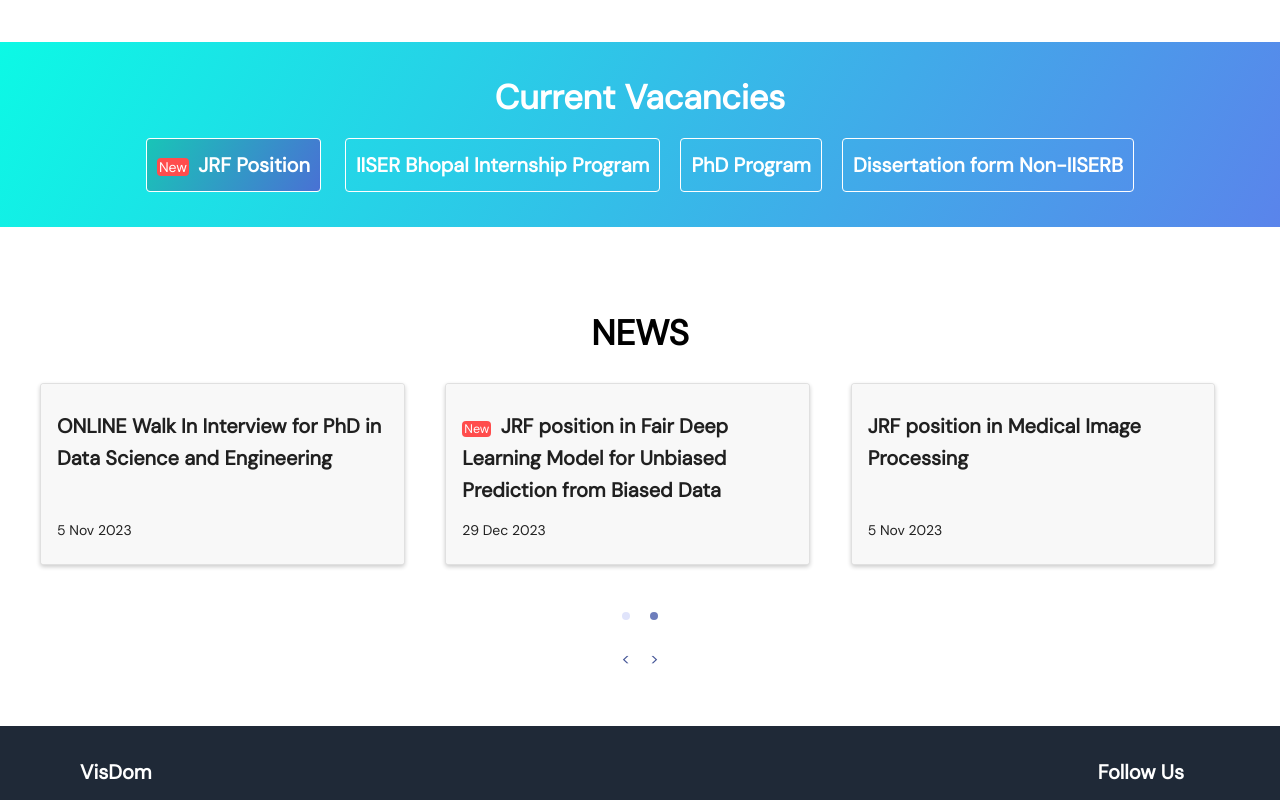
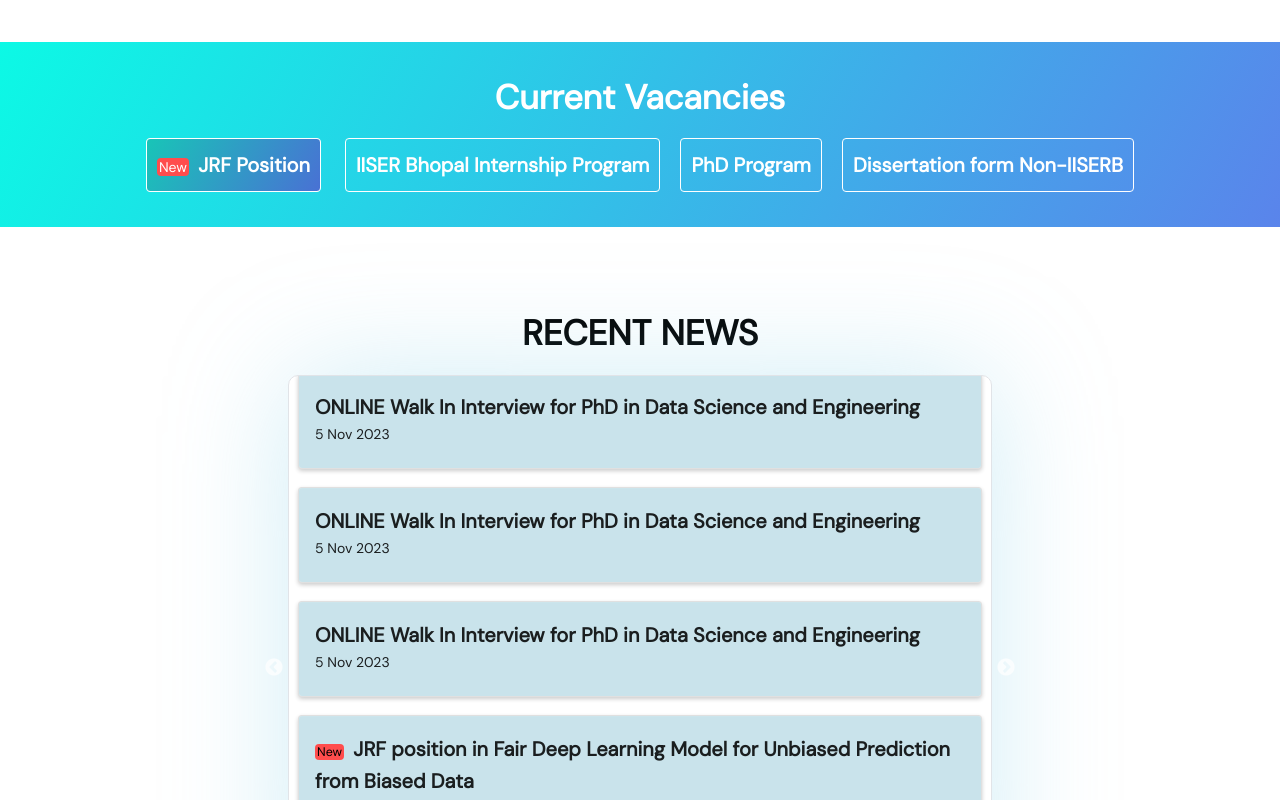
Before and after one commit to kunaljangid01/kunaljangid01.github.io, a React (Create React App) app: page / in a window 1280 px wide. Shown: the part 740-1540 px from the top of the page. Built offline with nearby package versions, Linux system fonts and the light colour scheme; some icons are missing.

Commit message:
Initial commit

```diff
--- a/public/data/news.json
+++ b/public/data/news.json
@@ -28,4 +28,27 @@
     }
 
 
+
+
+
+
+
+
+    ,
+    {
+        "title": "ONLINE Walk In Interview for PhD in Data Science and Engineering",
+        "link": "https://www.iiserb.ac.in/assets/all_upload/off_academic_affairs/results/Advertisement_Walk%20In_Interview_August_2023_PhD_Admission.pdf",
+        "image": "",
+        "date": "5 Nov 2023",
+        "isnew": false
+    },
+    {
+        "title": "ONLINE Walk In Interview for PhD in Data Science and Engineering",
+        "link": "https://www.iiserb.ac.in/assets/all_upload/off_academic_affairs/results/Advertisement_Walk%20In_Interview_August_2023_PhD_Admission.pdf",
+        "image": "",
+        "date": "5 Nov 2023",
+        "isnew": false
+    }
+
+
 ]
--- a/src/App.js
+++ b/src/App.js
@@ -13,8 +13,8 @@
       <NavBar />
       <HeroSection />
       <UsefulLinks />
-      <News />
-      {/* <NewsCopySection/> */}
+      {/* <News /> */}
+      <NewsCopySection/>
       <Footer />
     </div>
     </>
--- a/src/components/Footer/Footer.jsx
+++ b/src/components/Footer/Footer.jsx
@@ -7,7 +7,7 @@
         {/* Left Section */}
         <div className="w-full md:w-1/2 flex p-4 flex-col border-box md:pl-16">
           <h5 className="text-xl font-bold mb-3">VisDom</h5>
-          <p>203 - VisDom Lab, Main(Plasma) Building,</p>
+          <p>203 - VisDom Lab, Main (Plasma) Building,</p>
           <p>IISER Bhopal</p>
           <p>Phone No.: +91 755 269 2689</p>
         </div>
--- a/src/components/Members/MembersSection/MemberCard/MemberCard.jsx
+++ b/src/components/Members/MembersSection/MemberCard/MemberCard.jsx
@@ -61,7 +61,10 @@
                             {
                                 props.email &&
                                 <div style={{  color: "#574E4F" }}>
-                                     Email: <span style={{ cursor: 'pointer', textDecoration: 'underline' }}>{email}</span>
+                                     {/* Email: <span style={{ cursor: 'pointer', textDecoration: 'underline' }}>{email}</span> */}
+                                      <b>Email:</b><Button  onClick={toggleEmail} style={{margin:'auto', color:'#574E4F', fontSize:'14.5px'}} className=''>
+                                        <span style={{ textTransform: 'lowercase', cursor: 'pointer', textDecoration: 'underline' }}>{email}</span>
+                                    </Button>
                                 </div>
                             }
                             {
--- a/src/components/News/News.jsx
+++ b/src/components/News/News.jsx
@@ -95,14 +95,19 @@
                 mouseTracking
                 items={carouselItems}
                 autoPlay
-                autoPlayInterval={1300}
+                autoPlayInterval={600}
+                // autoPlayStrategy="none"
+                vertical = "true"
+
+                animationDuration={600}
+                // Duration of the slide animation for smooth transitions
                 infinite
                 dotsDisabled={false} // Enables dots for navigation, use `true` to disable
-    buttonsDisabled={true} // Disables the navigation buttons, use `false` to enable
-    responsive={{
-        0: { items: 1 },
-        1024: { items: 3 }, // Adjust to show 3 items on wider screens
-    }}
+                buttonsDisabled={true} // Disables the navigation buttons, use `false` to enable
+                responsive={{
+                    0: { items: 1 },
+                    1024: { items: 3 }, // Adjust to show 3 items on wider screens
+                }}
 
             />
         </div>
--- a/src/components/NewsCopy/NewsCopy.css
+++ b/src/components/NewsCopy/NewsCopy.css
@@ -10,10 +10,12 @@
     border-radius: 4px;
     box-shadow: 0 2px 4px 0 rgba(0,0,0,0.2);
     margin: 0.5rem;
+    /* min-height: 50px; */
     /* padding: 1rem; */
     /* padding-bottom: 1rem;
     padding-right: 1rem; */
     /* No fixed height here, as the height will be based on the content */
+    /* background-color: rgba(101, 175, 197, 0.35) ; */
 }
 
 
@@ -22,35 +24,51 @@
 .newscopyCardMui:hover{
     box-shadow: 0px 0px 5px 0px rgba(0,0,0,0.35);
     transition-duration: 0.4s;
+    background-color: rgba(26, 57, 66, 0.35);
     /* transform: scale(1.1); */
 }
 
 
 .newscopycontent{
+    box-shadow: 0px 0px 5px 0px rgba(0,0,0,0.35);
+    transition-duration: 0.4s;
+    display: flex;
+    align-items: center;
+    justify-content: center;
+    flex-direction: column;
+
+    font-size: 15px;
+    width: 50%;
+    /* background-color: rgba(101, 175, 197, 0.35) ; */
+    /* min-height: 10%; */
+    /* padding-bottom: 50px;
+    margin-bottom: 10px; */
 
 }
 
-.newscopyWrapper{
-
+/* .newscopyWrapper{
+background-color: rgba(101, 175, 197, 0.35) ;
     margin: 70px 0px;
     display: flex;
     flex-direction: column;
 
-}
+} */
 
-.newscopyCardsWrapper{
+/* .newscopyCardsWrapper{ */
+
     /* display: flex; */
     /* display: inline-flex; */
     /* flex-direction: column; */
     /* flex-wrap: wrap; */
-    justify-content: center;
+    /* justify-content: center;
     gap: 20px;
     margin-top: 30px;
 
-}
+} */
 
 
 .newsWrapper2{
+
     display: flex;
     align-items: center;
     justify-content: center;
@@ -71,7 +89,7 @@
 }
 .newsLabel2 {
     background-color: #FF4D4D; /* Red background */
-    color: white;
+    color: black;
     font-weight: 500;
     font-size: 12.5px;
     padding: 2px;
@@ -84,13 +102,49 @@
     width: fit-content;
 
 }
+.slider_newscopy{
+    border: 1px solid #e1e4e8;
+    border-radius: 10px;
+    /* background-color: rgba(30, 103, 185, 0.35) ; */
+    box-shadow: 0px 0px 120px 0px rgba(124, 203, 228, 0.35);
+    transition-duration: 0.4s;
+    display: flex;
+    align-items: center;
+    justify-content: center;
+    flex-direction: column;
+
+    font-size: 15px;
+    width:55%;
+
+    /* min-height: 50%; */
+    padding-bottom: 5px;
+    margin-bottom: 50px;
+
+}
+.carousel_newscard_copy{
+
+    /* display: flex;
+    align-items: center;
+    justify-content: center;
+    flex-direction: column;
+    box-shadow: 0px 0px 5px 0px rgba(0,0,0,0.35);
+    transition-duration: 0.4s; */
+}
 
 @media (max-width: 768px){
-    /* .newscopyWrapper{
+    .newscopyWrapper{
         margin-top: 40px;
     }
     .newscopyCardMui{
-        width: 40%;
-    } */
+        /* width: 50%; */
+        align-content: center;
+        /* display: flex;
+        align-items: center; */
+        /* justify-content: center; */
+    }
+    .slider_newscopy{
+        width: 70%;
+    }
+
 
 }
--- a/src/components/NewsCopy/NewsCopy.jsx
+++ b/src/components/NewsCopy/NewsCopy.jsx
@@ -2,12 +2,15 @@
 import './NewsCopy.css';
 
 import { Card, CardContent, Typography } from '@mui/material';
-import { useState, useEffect } from 'react';
+import { useState, useEffect, useRef } from 'react';
 
 
 import AliceCarousel from 'react-alice-carousel';
 import 'react-alice-carousel/lib/alice-carousel.css'; // Import the CSS for the carousel
 
+import Slider from 'react-slick';
+import "slick-carousel/slick/slick.css";
+import "slick-carousel/slick/slick-theme.css";
 
 const NewsCopyCard = (props) => {
     return (
@@ -16,9 +19,9 @@
                     transform: 'scale(1.05)',
                 },
             }}>
-                 <a href={props.link} target="_blank" rel="noreferrer" style={{textDecoration:"none", color:"inherit"}}>
+                 <a href={props.link}  target="_blank" rel="noreferrer" style={{ textDecoration:"none", color:"inherit"}}>
                     {/*#F4F4F4*/}
-                    <CardContent className='newscopyscontent'>
+                    <CardContent className='newscopyscontent' sx={{backgroundColor:'rgba(101, 175, 197, 0.35)'}}>
                         {/* <Typography variant="h5" component="div" align='center'>
                             {props.title}
                         </Typography>
@@ -29,14 +32,14 @@
                             {props.about}
                         </Typography> */}
 
-                            <Typography variant='h6' component='div' align='' fontWeight={"600"} fontSize={"px"} sx={{margin:"10px 0px"}} className='newsTitle2'>
+                            <Typography variant='h6' component='div' align='' fontWeight={"600"} fontSize={"px"} sx={{margin:"1px 0px"}} className='newsTitle2'>
                                 {props.isnew &&<span className='newsLabel2'>New</span> }  {props.title}
                             </Typography>
 
                             <Typography variant='body2' component='p' >
                                 {props.date}
                             </Typography>
-                            <Typography variant='body2' component='p' className='newscopyContent'>
+                            <Typography variant='body2' component='p' className=''>
                                 {props.content}
                             </Typography>
 
@@ -51,6 +54,7 @@
 const NewsCopySection = () => {
     const [newscopy, setNewsCopy] = useState([]);
     const handleDragStart = (e) => e.preventDefault();
+    const sliderRef = useRef();
 
     useEffect(() => {
         fetch('/data/news.json'
@@ -69,6 +73,47 @@
             });
     }, []);
 
+
+
+
+    const settings = {
+        dots: false,
+        infinite: true,
+        speed: 1400, // Minimize the transition speed
+        slidesToShow: 4,
+        slidesToScroll: 1,
+        autoplay: true,
+        autoplaySpeed: 0, // As low as possible for continuous motion
+        cssEase: 'linear',
+        pauseOnHover: true,
+        vertical: true,
+        verticalSwiping: true,
+    };
+
+      return (
+        <div className='newsWrapper2 news-carousel-container'>
+        <h1>RECENT NEWS</h1>
+            <div className='slider_newscopy' >
+                {/* style={{ fontSize:'15px', width: '250px', height: '600px' }}> */}
+            { <Slider ref={sliderRef} {...settings}>
+                {newscopy ? newscopy.map((newsItem,index) => (
+                    <NewsCopyCard
+                        className='carousel_newscard_copy'
+                        key={`${newsItem.title}-${index}`}
+                        title={newsItem.title}
+                        link={newsItem.link}
+                        date={newsItem.date}
+                        isnew={newsItem.isnew}
+                        // news={newsItem}
+                        onDragStart={handleDragStart}
+                        role="presentation"
+                    />
+                )) : null}
+                </Slider>
+            }
+            </div>
+        </div>
+      );
 
 
     // return (
@@ -98,48 +143,48 @@
     // const carouselItems = news.map((newsItem) => (
     //     <NewsCard key={newsItem.title} news={newsItem}  onDragStart={handleDragStart} role="presentation" />
     // ));
-    const carouselItems2 = [
+    // const carouselItems2 = [
 
-            <div className='newscopyCardsWrapper '>
+    //         <div className='newscopyCardsWrapper '>
 
-                {
-                    newscopy ?
-                    newscopy.map((newsItem) => {
+    //             {
+    //                 newscopy ?
+    //                 newscopy.map((newsItem) => {
                             // return (
                             //     <NewsCopyCard key={newsItem} title={newsItem.title} link={newsItem.link} date={newsItem.date} content={newsItem.content}
                             //     isnew={newsItem.isnew} onDragStart={handleDragStart} role="presentation"/>
                             // )
-                            <NewsCopyCard key={newsItem.title} newscopy={newsItem}  onDragStart={handleDragStart} role="presentation" />
-                        })
-                        :
-                        <div>
-                            Could not load Past Members details. Either data is not available or there is an error.
-                        </div>
-                }
-            </div>
-      ]
+    //                         <NewsCopyCard key={newsItem.title} newscopy={newsItem}  onDragStart={handleDragStart} role="presentation" />
+    //                     })
+    //                     :
+    //                     <div>
+    //                         Could not load Past Members details. Either data is not available or there is an error.
+    //                     </div>
+    //             }
+    //         </div>
+    //   ]
 
-    return (
-        <div className='newsWrapper2 news-carousel-container'>
-            <h1>NEWS</h1>
-            <AliceCarousel
-                className='newsCarousel2'
+    // return (
+    //     <div className='newsWrapper2 news-carousel-container'>
+    //         <h1>NEWS</h1>
+    //         <AliceCarousel
+    //             className='newsCarousel2'
 
-                mouseTracking
-                items={carouselItems2}
-                autoPlay
-                autoPlayInterval={300000}
-                infinite
-                dotsDisabled={false} // Enables dots for navigation, use `true` to disable
-    buttonsDisabled={true} // Disables the navigation buttons, use `false` to enable
-    responsive={{
-        0: { items: 0 },
-        1024: { items: 3 }, // Adjust to show 3 items on wider screens
-    }}
+    //             mouseTracking
+    //             items={carouselItems2}
+    //             autoPlay
+    //             autoPlayInterval={300000}
+    //             infinite
+    //             dotsDisabled={false} // Enables dots for navigation, use `true` to disable
+    // buttonsDisabled={true} // Disables the navigation buttons, use `false` to enable
+    // responsive={{
+    //     0: { items: 0 },
+    //     1024: { items: 3 }, // Adjust to show 3 items on wider screens
+    // }}
 
-            />
-        </div>
-    );
+    //         />
+    //     </div>
+    // );
 
 }
 
--- a/src/index.js
+++ b/src/index.js
@@ -35,7 +35,7 @@
         <Route path="/group-members" element={<GroupMembers />} />
         <Route path="/projects" element={<Projects />} />
         <Route path="/publications" element={<Publications />} />
-        <Route path="/resources" element={<Resources />} />
+        {/* <Route path="/resources" element={<Resources />} /> */}
 
       </Routes>
       </HashRouter>
```
